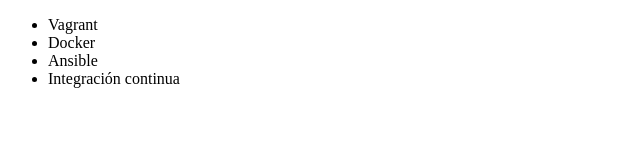
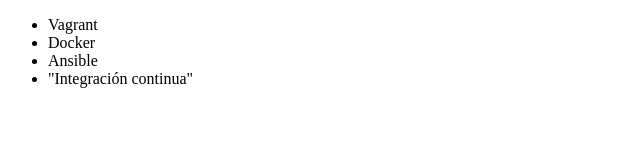
Before and after one commit to AramRam12/alura-git, a plain HTML site: page index.html in a window 1280 px wide. Shown: the full height of the page, 0-640 px from the left. Drawn offline with Linux system fonts and the light colour scheme.

Commit message:
Agregado acento en el curso de integracion continua

```diff
--- a/index.html
+++ b/index.html
@@ -9,7 +9,7 @@
          <li> Vagrant </li>
          <li> Docker </li>
          <li> Ansible </li>
-         <li> Integración continua </li>
+         <li> "Integración continua"</li>
      </ul>
 </body>
 </html>
```
